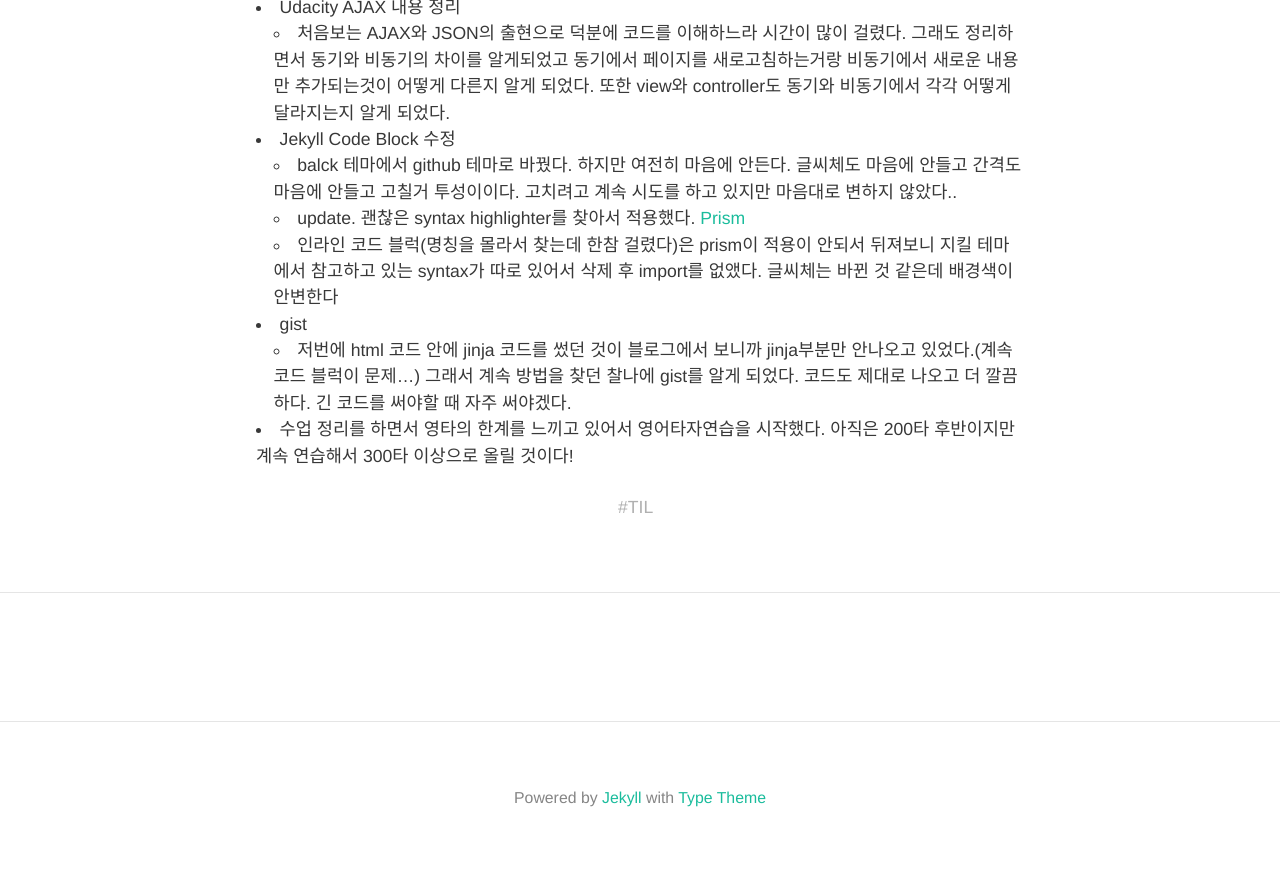
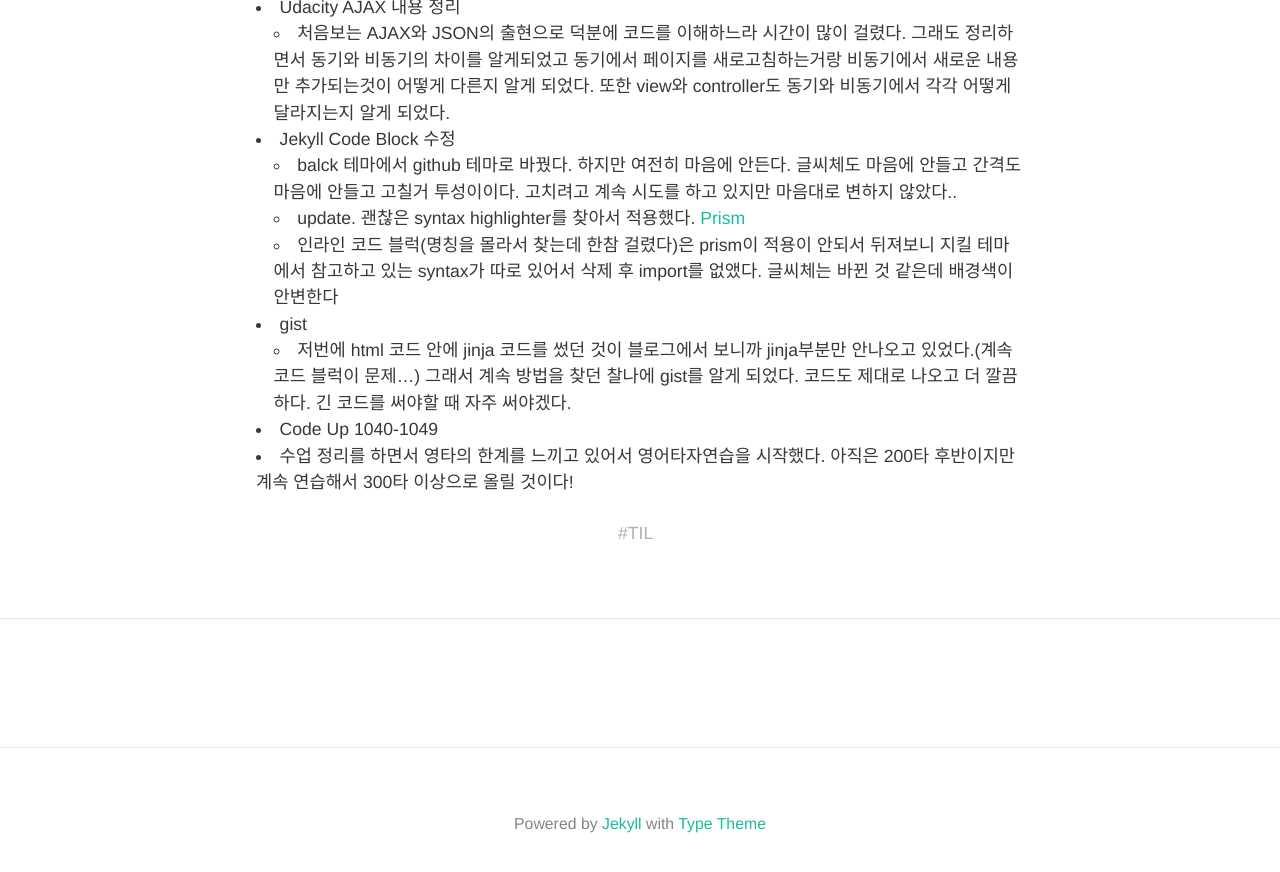
Before and after one commit to HyunlangBan/hyunlangban.github.io, a Jekyll site: the page built from _posts/2020-02-10-week-til.md, in a window 1280 px wide and 900 px high, scrolled down 1503 px. Shown: the top 872 px of the window. Built offline with Jekyll 4.4.1, drawn with Linux system fonts in a browser that asks for light colours; nearby versions of some CDN libraries; comment, search, counter and statistics services are not loaded.

Commit message:
Update 2020-02-10-week-til.md

```diff
--- a/_posts/2020-02-10-week-til.md
+++ b/_posts/2020-02-10-week-til.md
@@ -39,4 +39,5 @@ tag: TIL
   - 인라인 코드 블럭(명칭을 몰라서 찾는데 한참 걸렸다)은 prism이 적용이 안되서 뒤져보니 지킬 테마에서 참고하고 있는 syntax가 따로 있어서 삭제 후 import를 없앴다. 글씨체는 바뀐 것 같은데 배경색이 안변한다
 - gist
   - 저번에 html 코드 안에 jinja 코드를 썼던 것이 블로그에서 보니까 jinja부분만 안나오고 있었다.(계속 코드 블럭이 문제...) 그래서 계속 방법을 찾던 찰나에 gist를 알게 되었다. 코드도 제대로 나오고 더 깔끔하다. 긴 코드를 써야할 때 자주 써야겠다.
+- Code Up 1040-1049
 - 수업 정리를 하면서 영타의 한계를 느끼고 있어서 영어타자연습을 시작했다. 아직은 200타 후반이지만 계속 연습해서 300타 이상으로 올릴 것이다!
```
